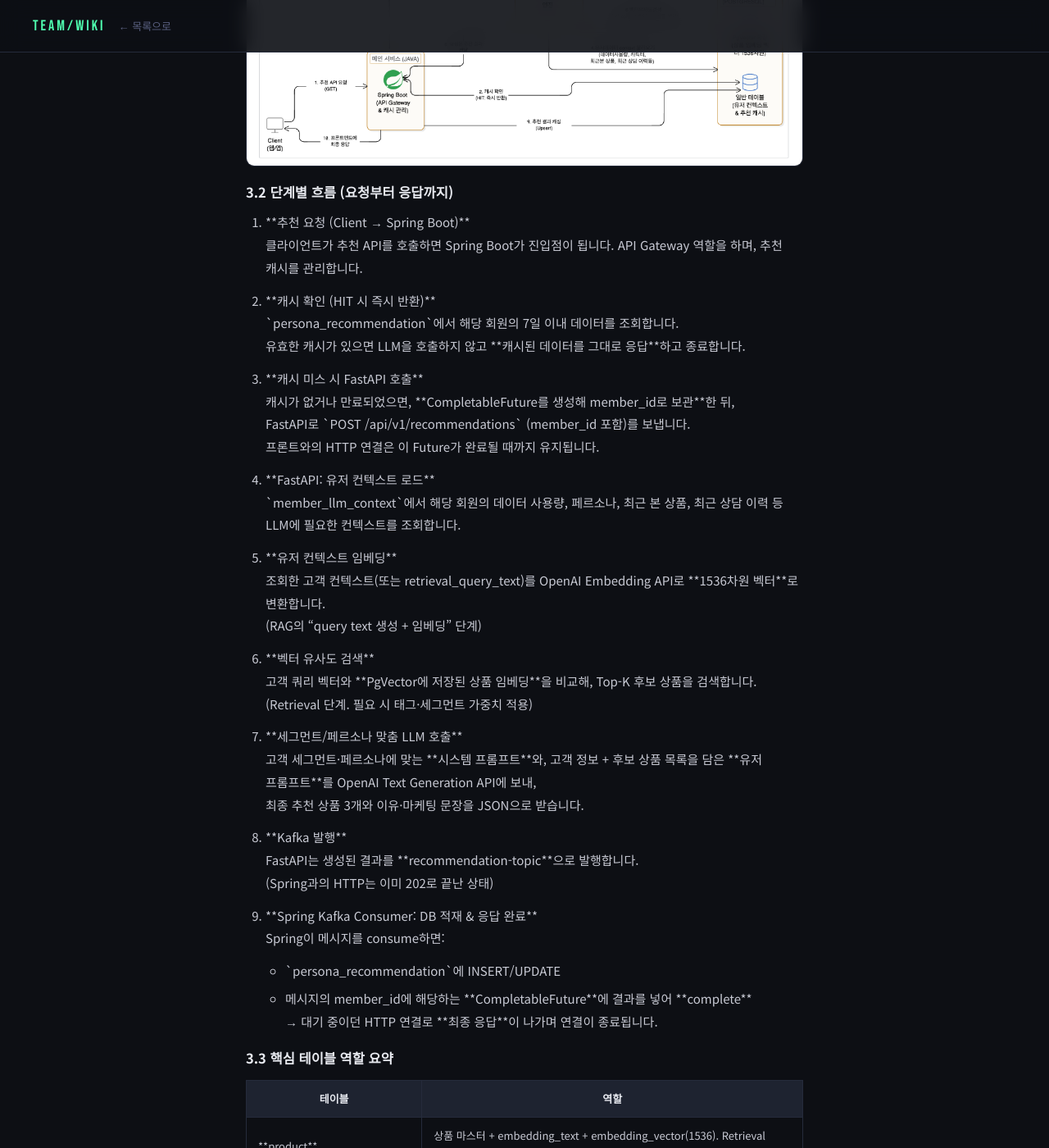
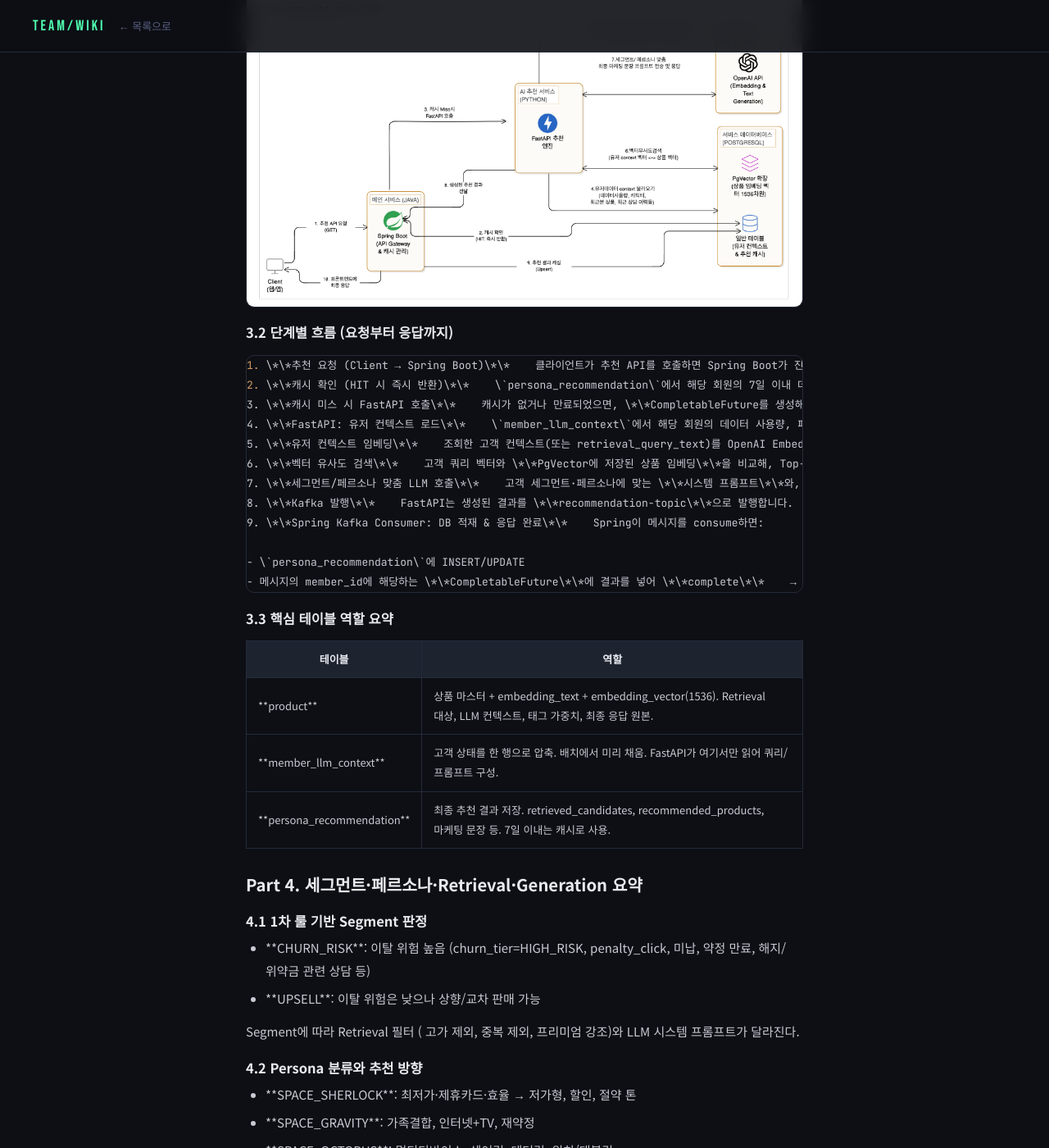
Before and after one commit to one-year-gap/docs, a Jekyll site: the page built from _posts/백엔드/추천/2026-03-12-상품-임베딩-및-개인별-추천-시스템-설계.md, in a window 1280 px wide and 1400 px high, scrolled down 7516 px. Shown: the whole window at 82% size. Built offline with Jekyll 4.4.1, drawn with Linux system fonts in a browser that asks for light colours; nearby versions of some CDN libraries; some of the changed text lies outside the part shown.

Commit message:
Update 추천 “2026-03-12-상품-임베딩-및-개인별-추천-시스템-설계”

```diff
--- a/_posts/백엔드/추천/2026-03-12-상품-임베딩-및-개인별-추천-시스템-설계.md
+++ b/_posts/백엔드/추천/2026-03-12-상품-임베딩-및-개인별-추천-시스템-설계.md
@@ -48,7 +48,7 @@
 | **비동기 통신** | **CompletableFuture** | Spring에서 FastAPI 호출 결과를 기다리는 동안 HTTP 연결을 유지하기 위해 사용하는 비동기 객체입니다. | 비동기 응답 처리 (Java) |
 |  | **Kafka** | FastAPI의 생성 결과와 Spring의 DB 적재 및 응답 로직을 분리하여 시스템 안정성을 높이는 메시지 큐입니다. | `recommendation-topic` |
 
-***
+  \*\*\*
 
 ## Part1. 배경: 캐릭터 기반 -> LLM RAG로의 전환
 
@@ -59,8 +59,7 @@
 - **Generation**: 후보 상품 + 고객 context를 LLM에게 넘겨서, 세그먼트 / 고객 캐릭터에 맞는 추천이유와, 마케팅 문장을 생성하기 위해 LLM을 도입하였습니다.
 
 > 최종적으로, **Spring Boot 메인 서비스 + FastAPI AI 추천 서비스 + PostgreSQL(PgVector) + OpenAI**를 결합한 아키텍처로, 개인화된 상품 추천을 제공하는 구조가 되었습니다.
-
-***
+>   \*\*\*
 
 ## Part2. 최종 아키텍쳐가 나오기까지의 고민
 
@@ -74,9 +73,8 @@
 
 #### 핵심 비교
 
-
 | 기준 | Spring Boot + LangChain4j | Python FastAPI + LangChain |
-|------|---------------------------|----------------------------|
+| --- | --- | --- |
 | **LangChain 생태계 완성도** | Java 포팅, 기능 지연 있음 | 원조, 기능 즉시 사용 |
 | **커뮤니티 / 레퍼런스** | 매우 적음 | 압도적 다수 (예제 대부분 Python) |
 | **PgVector 연동** | pgvector-spring 존재하나 미성숙 | Python 클라이언트 성숙 |
@@ -93,21 +91,22 @@
  ##### 하지만 Python 서버를 따로 두기로 한 이유는 다음과 같습니다.
 
 >
+
 > **1. PgVector + SQL 하이브리드 검색 구현 난이도**
 > : Python에서는 **SQLAlchemy + pgvector**로 가중치를 주거나, 벡터 정렬을 한 쿼리로 표현하기 쉽습니다. LangChainn4J의 EmbeddingStore에서는 SQL 분기처리와, fallback을 넣는것은 번거롭고, JDBC와 벡터 연산자를 직접 조합해야할 가능성이 있습니다.
->
+> >
 > **2. 세그먼트별 전략 라우팅과 fallback 유연성**
 > : 저희는 고객을 이탈위험군, upselling 대상, 그 이외의 대상으로 고객을 나눴습니다. sql 분기나 커스텀 파이프라인은 LangChain Python이 흐름제어하기에 적합하다고 판단되었습니다.
->
+> >
 > **3. 임베딩 모델 교체 용이성**
 > : 현재는 `Open AI text embedding 3 small `모델을 사용하고 있지만, 향후 다른 모델으로 바꿀때, python은 설정만 바꾸면 되기에 향후 확장성을 고려하였습니다.
->
+> >
 > **4. 테스트 전략**
 > : Python에서 RAG의 성능 품질을 판단하는, RAGAS, LLM-as-a -Judge가 파이썬 생태계에 맞춰있습니다. 향후 품질 테스트를 하였을때 용이하다 판단하였습니다.
 
 #### 결론적으로, 추천 서버의 독립성과 구현 난이도, 유지보수, 확장성을 기반으로 Python FastAPI를 도입하기로 결정하였습니다
 
----
+  ---
 
 ### 고민 2. 상품 임베딩 & 임베딩 모델 선택
 
@@ -116,14 +115,12 @@
 ####  상품 임베딩 (초기 1회성 구축)
 
 - Postgres에서 상품 정보를 읽어와, LLM이 이해하기 쉬운 구조화된 텍스트로 변환을 하고, 타겟 사용자를 명시하는 것이 핵심이었습니다.
-
 - 사전에 텍스트 추출 기준으로 상품마다 태그를 걸어두고, 상품 정보를 조합해 embedding_text를 만든 후  \*\*OpenAI text-embedding-3-small\*\*로 1536차원 벡터를 생성해  `product.embedding_vector`에 update를 하였습니다.
 
 #### 왜 Open AI 임베딩 모델을 썼는가 ?
 
 우선, 검색 품질과 단기 프로젝트 특성상 llm을 파인튜닝하는 것은 오버엔지니어링이라고 판단하였고, open ai의 범용 모델을 사용하여, 비용과 지연이 적은 모델을 도입하고자 하였고, 차원이 1536인 text-embedding-3-small 모델을 사용해, PgVector 차원과 맞춰 관리하기 용이 하였습니다.
-
----
+  ---
 
 ### 고민 3. FastAPI가 호출될때 어디서 데이터 가져올까 ?
 
@@ -134,7 +131,6 @@
 > 왜 따로 persona_recommendation 테이블에 따로 저장을 했을까 ?
 
 - 7일 이내 동일 고객이 재요청시 LLM 재호출 없이 즉시 응답을 내려줄 수 있도록 하였습니다 ( 비용 절감) -> 따로 DB에 저장을 하여, 바로 응답을 내릴 수 있습니다.
-
 - Spring이 캐시조회와 캐시 미스시 FastAPI 호출 후 결과 수신 및 저장을 담당하고, Fast API는 생성만 담당하는 책임 원칙 분리를 지컀습니다.
 
 ### 고민 4. 왜 Kafka를 쓸까 ? CompletableFuture를 왜 썼는가 ?
@@ -142,14 +138,13 @@
 이미 로그 파이프라인과 키워드 상담 배치에도 카프카 MSK를 쓰고 있는 상태였습니다. 그리고 다음과 같은 요구사항이 있었습니다.
 
 - Spring:
-   - persona_recommendation 조회 -> 7일 이내이면 즉시 응
-   - 없으면 FastAPI 호출 후, 반드시 그 요청에 대해 생성된 결과를 프론트에 돌려줘야 함.
+    - persona_recommendation 조회 -> 7일 이내이면 즉시 응
+    - 없으면 FastAPI 호출 후, 반드시 그 요청에 대해 생성된 결과를 프론트에 돌려줘야 함.
+- FastAPI:
+    - member_llm_context 조회 -> 프롬프트 조립 -> OpenAI 호출 -> 결과를 어딘가에 전달을 해야하고
+    - Spring이 그 결과를 DB에 적재하고 같은 HTTP 연결로 프론트에 응답을 해야합니다.
 
-- FastAPI:
-   - member_llm_context 조회 -> 프롬프트 조립 -> OpenAI 호출 -> 결과를 어딘가에 전달을 해야하고
-   - Spring이 그 결과를 DB에 적재하고 같은 HTTP 연결로 프론트에 응답을 해야합니다.
-
-> **동기 방식의 한계 **
+> \*\*동기 방식의 한계 \*\*
 
 - FastAPI가 LLM까지 실행한 후 HTTP 응답 결과를 주면, LLM 지연동안 HTTP 연결이 계속 유지해야하고, 이것은 타임아웃, 리소스 부담까지 이어집니다.
 
@@ -162,16 +157,16 @@
 4. FastAPI는 LLM 결과를 \*\*Kafka recommendation-topic\*\*으로 발행합니다.
    → FastAPI는 DB에 쓰지 않고, “결과를 토픽에 넣는 것”만 책임집니다.
 5. Spring의 \*\*Kafka Consumer\*\*가 메시지를 받으면:
-   - \`persona_recommendation\`에 INSERT/UPDATE
-   - 메시지의 \`member_id\`로 보관해 둔 \*\*CompletableFuture\*\*를 찾아 \`complete(결과)\` 호출
+
+    - \`persona_recommendation\`에 INSERT/UPDATE
+    - 메시지의 \`member_id\`로 보관해 둔 \*\*CompletableFuture\*\*를 찾아 \`complete(결과)\` 호출
+
 6.  그 Future를 기다리던 \*\*프론트로 향한 HTTP 연결\*\*에 최종 응답이 나가며 연결이 종료됩니다
 
 > 카프카를 쓴 이유
 
 - FastAPI와 Spring이 \*\*프로세스/서버가 분리\*\*되어 있어, “FastAPI가 끝났을 때 Spring에게 알려 주는” 수단이 필요합니다.
-
 - Http polling 이나, 긴 연결 대신 이벤트 기반으로 하기 위해 메시지 큐를 사용하였습니다.
-
 - 이미 다른 서비스에서 카프카를 사용하고 있었기 때문에 도입하기 쉬웠습니다.
 
 # ## Part 3. 최종 아키텍쳐 정리
@@ -184,65 +179,48 @@
 - \*\*Spring Boot\*\*: API Gateway, 캐시(persona_recommendation 7일) 조회, 캐시 미스 시 FastAPI 호출, Kafka Consumer로 결과 수신·DB 적재·CompletableFuture 완료, 프론트에 최종 응답
 - \*\*FastAPI\*\*: member_llm_context 조회, 고객 컨텍스트 임베딩, PgVector 유사도 검색, 세그먼트/페르소나 맞춤 프롬프트로 LLM 호출, 결과를 Kafka로 발행
 - \*\*PostgreSQL\*\*:
-  - PgVector 확장으로 \*\*상품 임베딩 벡터(1536차원)\*\* 저장·검색
-  - 일반 테이블: \*\*member_llm_context\*\*(유저 컨텍스트), \*\*persona_recommendation\*\*(추천 캐시)
+    - PgVector 확장으로 \*\*상품 임베딩 벡터(1536차원)\*\* 저장·검색
+    - 일반 테이블: \*\*member_llm_context\*\*(유저 컨텍스트), \*\*persona_recommendation\*\*(추천 캐시)
 - \*\*OpenAI\*\*: Embedding, Text Generation
 
 ![추천 아키텍쳐](/docs/assets/images/uploads/20260312-154912.png "LLM 개인화 상품 아키텍쳐")
 
 ### 3.2 단계별 흐름 (요청부터 응답까지)
 
-
-1. \*\*추천 요청 (Client → Spring Boot)\*\*
+    1. \*\*추천 요청 (Client → Spring Boot)\*\*
    클라이언트가 추천 API를 호출하면 Spring Boot가 진입점이 됩니다. API Gateway 역할을 하며, 추천 캐시를 관리합니다.
-
-
-2. \*\*캐시 확인 (HIT 시 즉시 반환)\*\*
+    2. \*\*캐시 확인 (HIT 시 즉시 반환)\*\*
    \`persona_recommendation\`에서 해당 회원의 7일 이내 데이터를 조회합니다.
    유효한 캐시가 있으면 LLM을 호출하지 않고 \*\*캐시된 데이터를 그대로 응답\*\*하고 종료합니다.
-
-
-3. \*\*캐시 미스 시 FastAPI 호출\*\*
+    3. \*\*캐시 미스 시 FastAPI 호출\*\*
    캐시가 없거나 만료되었으면, \*\*CompletableFuture를 생성해 member_id로 보관\*\*한 뒤,
    FastAPI로 \`POST /api/v1/recommendations\` (member_id 포함)를 보냅니다.
    프론트와의 HTTP 연결은 이 Future가 완료될 때까지 유지됩니다.
-
-
-4. \*\*FastAPI: 유저 컨텍스트 로드\*\*
+    4. \*\*FastAPI: 유저 컨텍스트 로드\*\*
    \`member_llm_context\`에서 해당 회원의 데이터 사용량, 페르소나, 최근 본 상품, 최근 상담 이력 등 LLM에 필요한 컨텍스트를 조회합니다.
-
-
-5. \*\*유저 컨텍스트 임베딩\*\*
+    5. \*\*유저 컨텍스트 임베딩\*\*
    조회한 고객 컨텍스트(또는 retrieval_query_text)를 OpenAI Embedding API로 \*\*1536차원 벡터\*\*로 변환합니다.
    (RAG의 “query text 생성 + 임베딩” 단계)
-
-
-6. \*\*벡터 유사도 검색\*\*
+    6. \*\*벡터 유사도 검색\*\*
    고객 쿼리 벡터와 \*\*PgVector에 저장된 상품 임베딩\*\*을 비교해, Top-K 후보 상품을 검색합니다.
    (Retrieval 단계. 필요 시 태그·세그먼트 가중치 적용)
-
-
-7. \*\*세그먼트/페르소나 맞춤 LLM 호출\*\*
+    7. \*\*세그먼트/페르소나 맞춤 LLM 호출\*\*
    고객 세그먼트·페르소나에 맞는 \*\*시스템 프롬프트\*\*와, 고객 정보 + 후보 상품 목록을 담은 \*\*유저 프롬프트\*\*를 OpenAI Text Generation API에 보내,
    최종 추천 상품 3개와 이유·마케팅 문장을 JSON으로 받습니다.
-
-
-8. \*\*Kafka 발행\*\*
+    8. \*\*Kafka 발행\*\*
    FastAPI는 생성된 결과를 \*\*recommendation-topic\*\*으로 발행합니다.
    (Spring과의 HTTP는 이미 202로 끝난 상태)
+    9. \*\*Spring Kafka Consumer: DB 적재 & 응답 완료\*\*
+   Spring이 메시지를 consume하면:
 
-
-9. \*\*Spring Kafka Consumer: DB 적재 & 응답 완료\*\*
-   Spring이 메시지를 consume하면:
-   - \`persona_recommendation\`에 INSERT/UPDATE
-   - 메시지의 member_id에 해당하는 \*\*CompletableFuture\*\*에 결과를 넣어 \*\*complete\*\*
+    - \`persona_recommendation\`에 INSERT/UPDATE
+    - 메시지의 member_id에 해당하는 \*\*CompletableFuture\*\*에 결과를 넣어 \*\*complete\*\*
    → 대기 중이던 HTTP 연결로 \*\*최종 응답\*\*이 나가며 연결이 종료됩니다.
 
 ### 3.3 핵심 테이블 역할 요약
 
-
 | 테이블 | 역할 |
-|--------|------|
+| --- | --- |
 | \*\*product\*\* | 상품 마스터 + embedding_text + embedding_vector(1536). Retrieval 대상, LLM 컨텍스트, 태그 가중치, 최종 응답 원본. |
 | \*\*member_llm_context\*\* | 고객 상태를 한 행으로 압축. 배치에서 미리 채움. FastAPI가 여기서만 읽어 쿼리/프롬프트 구성. |
 | \*\*persona_recommendation\*\* | 최종 추천 결과 저장. retrieved_candidates, recommended_products, 마케팅 문장 등. 7일 이내는 캐시로 사용. |
@@ -252,7 +230,6 @@
 ### 4.1 1차 룰 기반 Segment 판정
 
 - \*\*CHURN_RISK\*\*: 이탈 위험 높음 (churn_tier=HIGH_RISK, penalty_click, 미납, 약정 만료, 해지/위약금 관련 상담 등)
-
 - \*\*UPSELL\*\*: 이탈 위험은 낮으나 상향/교차 판매 가능
 
 Segment에 따라 Retrieval 필터 ( 고가 제외, 중복 제외, 프리미엄 강조)와 LLM 시스템 프롬프트가 달라진다.
@@ -270,37 +247,28 @@
 
 ### 4.3 Retrieval 단계
 
-
-- \*\*대상\*\*: product의 embedding_text, embedding_vector, tags
+    - \*\*대상\*\*: product의 embedding_text, embedding_vector, tags
 - \*\*쿼리\*\*: member_llm_context 기반으로 \*\*retrieval_query_text\*\* 생성 → 동일 임베딩 모델로 벡터화
 - \*\*점수\*\*:
   \`final_score = vector_similarity_score + recent_viewed_tag_bonus + persona_tag_bonus + segment_tag_bonus + product_type_bonus - duplicate_penalty\`
 - \*\*필터\*\*: CHURN_RISK는 고가·중복 제외·부담 완화 우선, UPSELL은 같은/상위 가격·결합 강조, NORMAL은 관심 태그+인기 혼합 등 (SPEC 참고)
 
-
 ### 4.4 Generation 단계
 
-
-- Retrieval에서 뽑은 \*\*Top-K(약 7개)\*\* 후보를 LLM에 넘깁니다.
+    - Retrieval에서 뽑은 \*\*Top-K(약 7개)\*\* 후보를 LLM에 넘깁니다.
 - \*\*Segment\*\*가 추천 제약(무엇을 추천할지, 무엇을 피할지)을 결정하고, \*\*Persona\*\*가 마케팅 문구와 reason 스타일을 결정합니다.
 - \*\*System Prompt\*\*: segment 공통 프롬프트(CHURN_RISK/UPSELL/NORMAL) + persona 스타일 프롬프트
 - \*\*User Prompt\*\*: 고객 context(프로필, 구독, 사용량, 이탈, 최근 행동, 페르소나 지표, \*\*상담 이력 포함\*\*) + 후보 상품 목록(format_products) + JSON 출력 규칙
 
-
 최종 \*\*recommended_products\*\* JSON 구조와 \*\*format_products\*\* 포맷은 초안 및 \*\*LLM_RAG_RECOMMENDATION_SPEC.md\*\*의 “User Prompt”, “상품 목록 주입 포맷”을 따릅니다.
-
-
----
-
+    ---
 
 ## 부록 A. member_llm_context 컬럼 매핑 (상세)
 
-
 LLM 호출 직전 고객 상태를 한 행으로 압축한 테이블이다. 배치에서 아래 규칙으로 채운다.
 
-
 | 컬럼명 | 타입 | 소스 테이블/컬럼 | 생성 규칙 / 비고 |
-|--------|------|------------------|------------------|
+| --- | --- | --- | --- |
 | member_id | BIGINT PK | member.member_id | 회원 PK |
 | membership | VARCHAR(20) | member.membership | GOLD / VIP / VVVIP 등 |
 | age_group | VARCHAR(10) | member.birth_date | 현재 나이 기준 10대/20대/30대 등 |
@@ -322,25 +290,17 @@
 | contract_expiry_within_3m | BOOLEAN | subscription.contract_end_date | 약정 만료일이 3개월 이내면 true |
 | updated_at | TIMESTAMPTZ | 시스템 생성 | 최신 갱신 시각 |
 
-
 \`retrieval_query_text\`는 컬럼이 아니라, 호출 시점에 \`build_retrieval_query_text(ctx)\`로 생성한 뒤 임베딩해 query_vector로 사용한다.
-
-
----
-
+    ---
 
 ## 부록 B. persona_recommendation 역할 & 최종 응답 JSON 구조
 
-
 \*\*persona_recommendation\*\*은 최종 추천 결과를 저장하는 테이블이다.
 
-
-- \*\*retrieved_candidates\*\*: Retrieval 단계에서 뽑힌 상품 스냅샷
+    - \*\*retrieved_candidates\*\*: Retrieval 단계에서 뽑힌 상품 스냅샷
 - \*\*recommended_products\*\*: 최종 선택된 3개 상품 스냅샷 + LLM reason (아래 JSON과 동일 구조)
 
-
 \*\*프론트엔드에 내려줄 최종 recommendation_products JSON 구조 예시:\*\*
-
 
 \`\`\`json
 {
```
